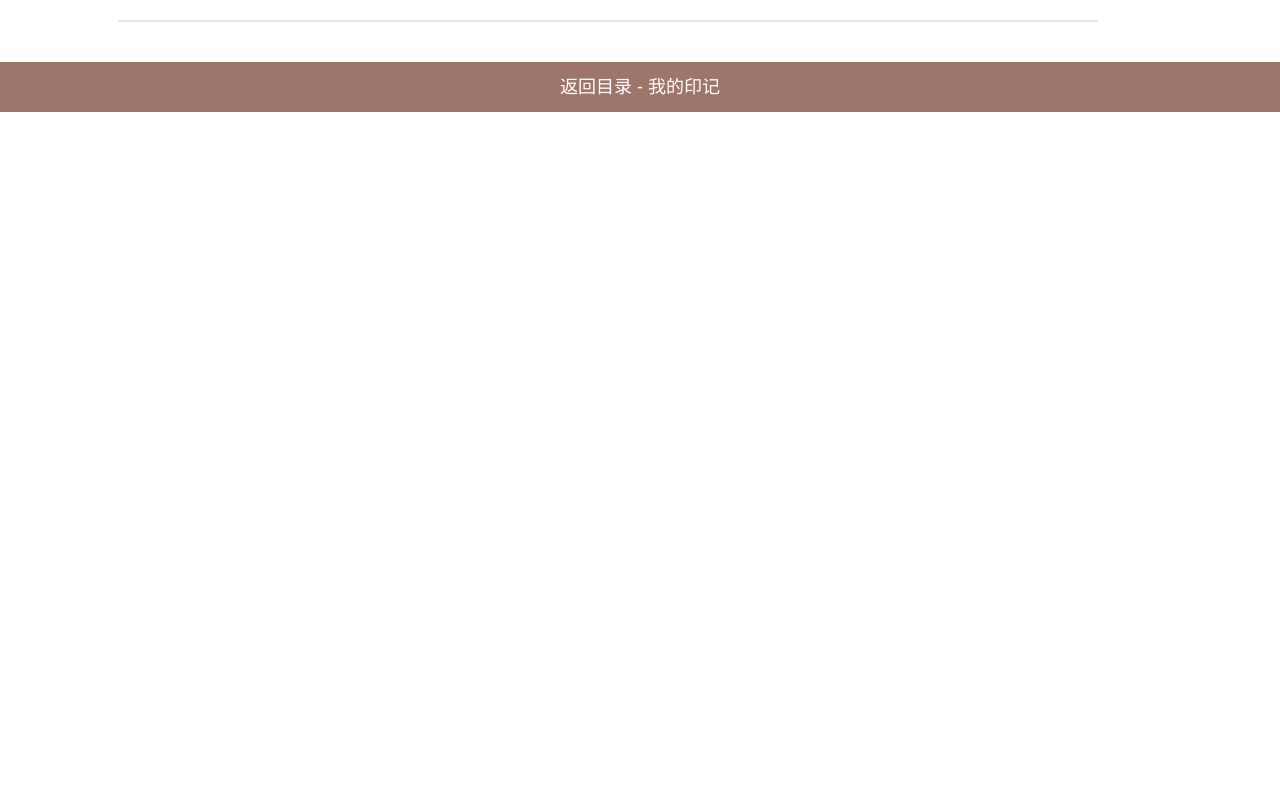
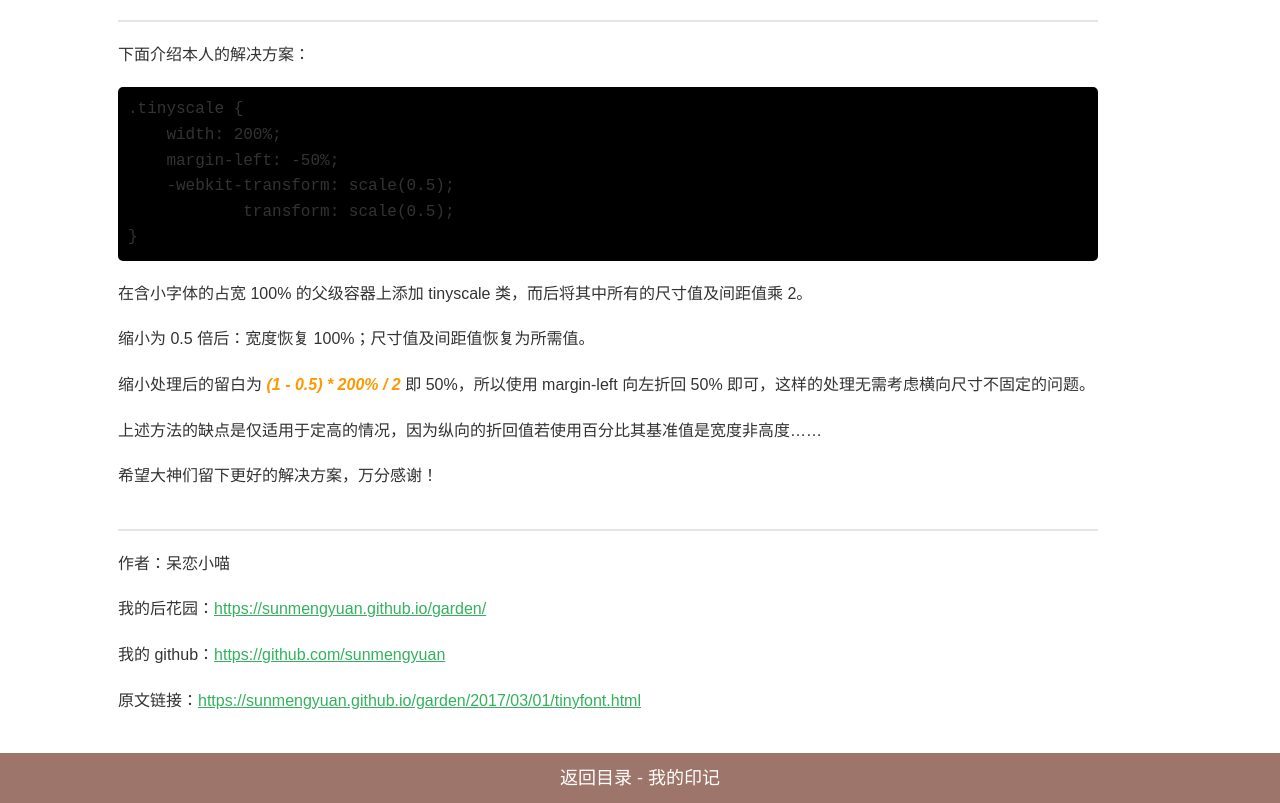
Before and after one commit to sunmengyuan/sunmengyuan.github.io, a Jekyll site: the page built from website/_posts/2017-03-01-tinyfont.md, in a window 1280 px wide and 1400 px high, scrolled down 1692 px. Shown: the part 597-1400 px from the top of the window. Built offline with Jekyll 4.4.1, drawn with Linux system fonts in a browser that asks for light colours; nearby versions of some CDN libraries; comment, search, counter and statistics services are not loaded; before the commit the page ends 2401 px from its top, so only the background shows below that.

Commit message:
小字体处理发表

````diff
--- a/website/_posts/2017-03-01-tinyfont.md
+++ b/website/_posts/2017-03-01-tinyfont.md
@@ -33,3 +33,34 @@ transform: scale(n) 处理后：
 ![](http://om4r1gige.bkt.clouddn.com/tinyfont-center-space.png)
 
 *****
+
+下面介绍本人的解决方案：
+
+```css
+.tinyscale {
+    width: 200%;
+    margin-left: -50%;
+    -webkit-transform: scale(0.5);
+            transform: scale(0.5);
+}
+```
+
+在含小字体的占宽 100% 的父级容器上添加 tinyscale 类，而后将其中所有的尺寸值及间距值乘 2。
+
+缩小为 0.5 倍后：宽度恢复 100%；尺寸值及间距值恢复为所需值。
+
+缩小处理后的留白为 ___(1 - 0.5) * 200% / 2___ 即 50%，所以使用 margin-left 向左折回 50% 即可，这样的处理无需考虑横向尺寸不固定的问题。
+
+上述方法的缺点是仅适用于定高的情况，因为纵向的折回值若使用百分比其基准值是宽度非高度......
+
+希望大神们留下更好的解决方案，万分感谢！
+
+*****
+
+作者：呆恋小喵
+
+我的后花园：<https://sunmengyuan.github.io/garden/>
+
+我的 github：<https://github.com/sunmengyuan>
+
+原文链接：<https://sunmengyuan.github.io/garden/2017/03/01/tinyfont.html>
````
Also changed, not shown: garden/2017/03/01/tinyfont.html (+30 -0 lines).
